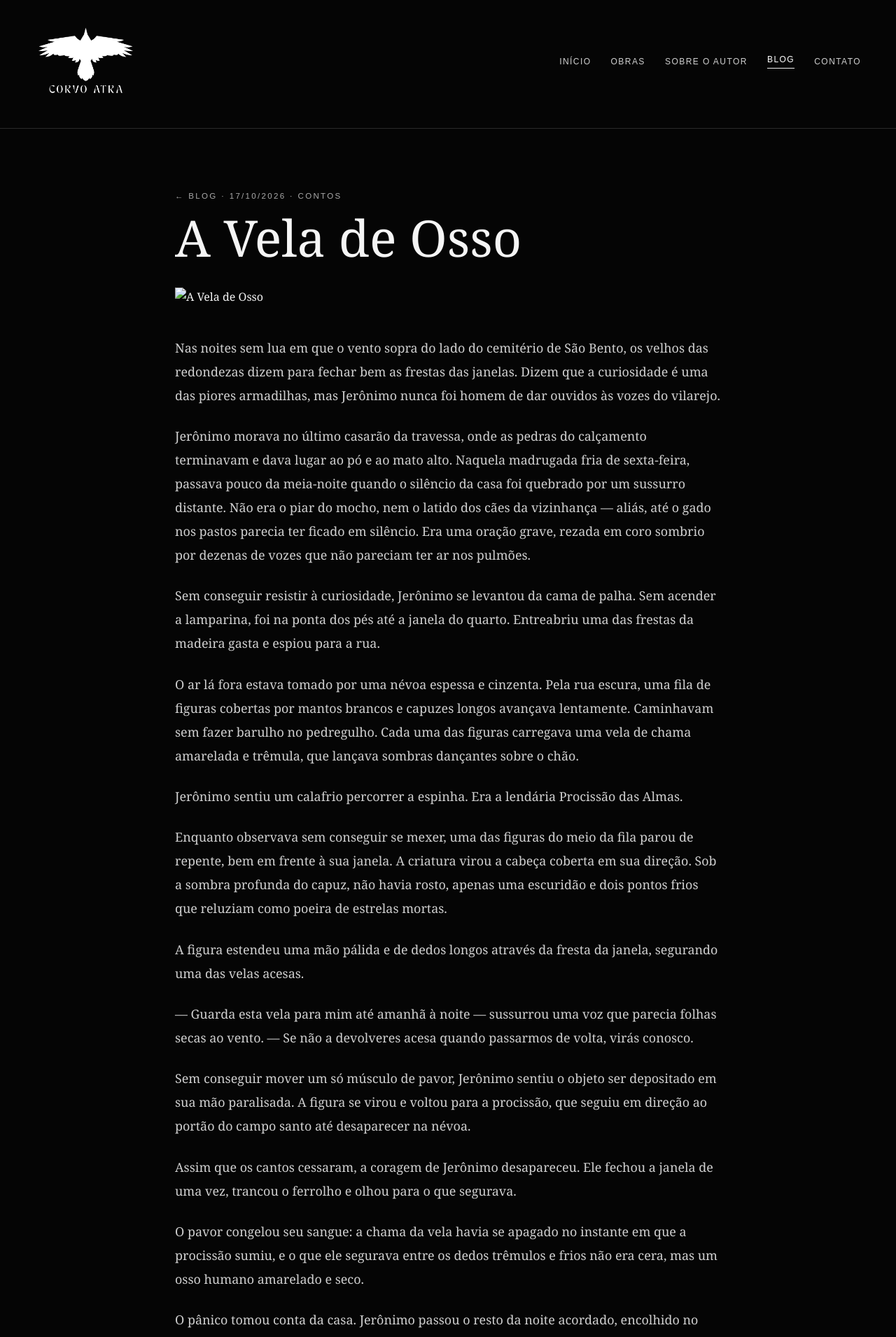
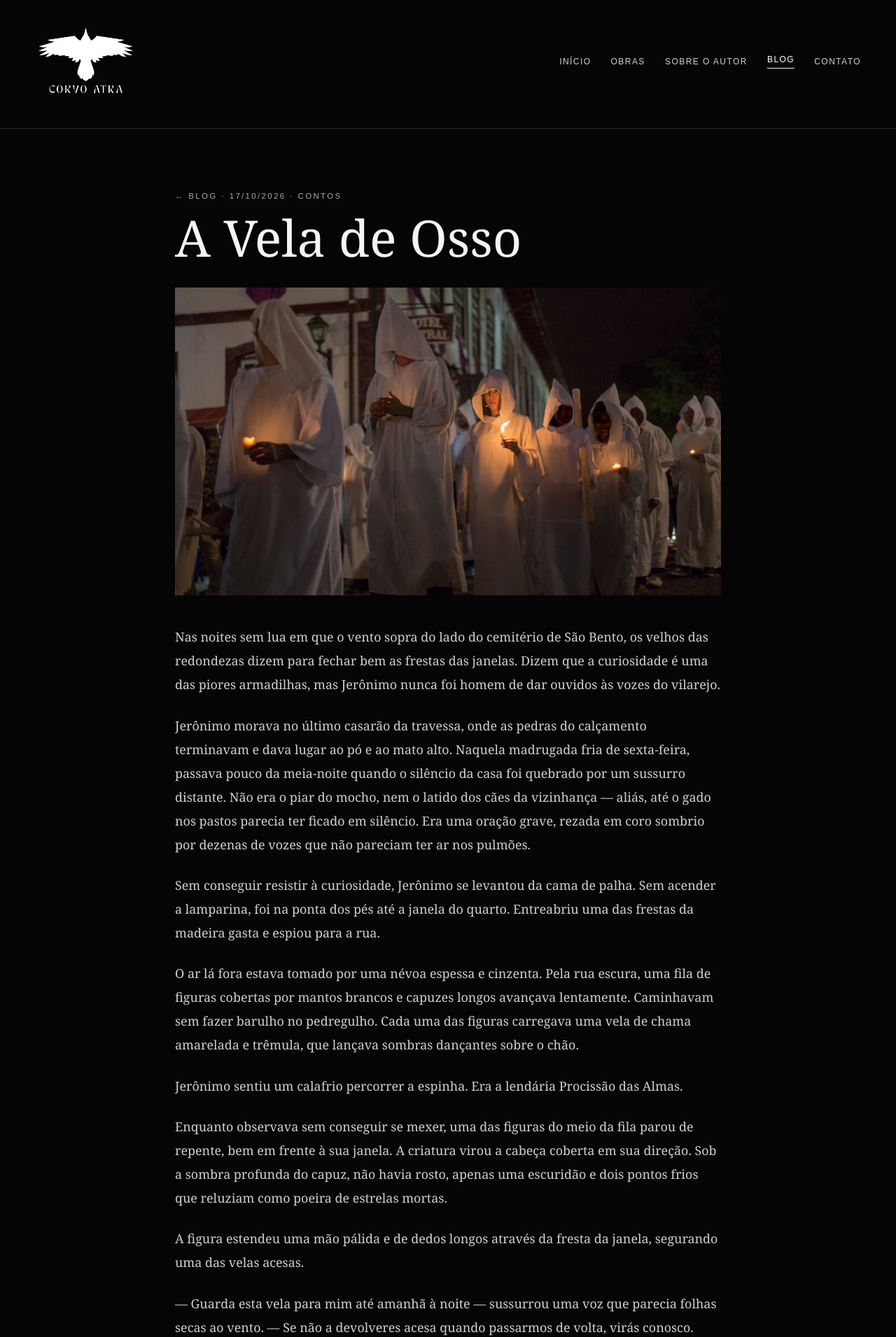
Before and after one commit to corvoatra/corvo-atra, a Jekyll site: the page built from _posts/2026-10-17-a-vela-de-osso.md, in a window 1280 px wide. Shown: the top 1911 px of the page at 70% size. Built offline with Jekyll 4.4.1, drawn with Linux system fonts in a browser that asks for light colours; our own code applies the rules of GitHub Pages for plain Markdown files.

Commit message:
Update _posts/2026-10-17-a-vela-de-osso.md (via Pages CMS)

```diff
--- a/_posts/2026-10-17-a-vela-de-osso.md
+++ b/_posts/2026-10-17-a-vela-de-osso.md
@@ -2,7 +2,7 @@
 title: A Vela de Osso
 date: 2026-10-17
 category: Contos
-image: /corvo-atra/assets/imagens/blog/43334bf2d656036e1d443c91285c852fdb6ec7mv2.jpg
+image: /assets/imagens/blog/43334bf2d656036e1d443c91285c852fdb6ec7mv2-1.jpg
 ---
 Nas noites sem lua em que o vento sopra do lado do cemitério de São Bento, os velhos das redondezas dizem para fechar bem as frestas das janelas. Dizem que a curiosidade é uma das piores armadilhas, mas Jerônimo nunca foi homem de dar ouvidos às vozes do vilarejo.
 
```
